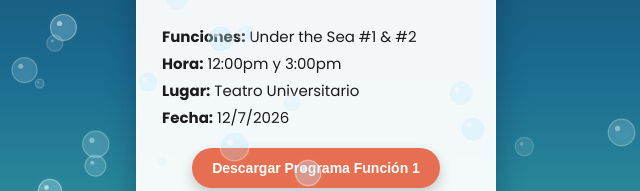
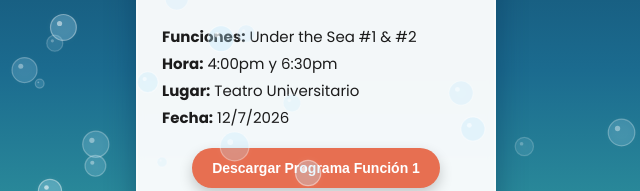
Before and after one commit to hummbertwo/SD-UndertheSea, a plain HTML site: page index.html in a window 1280 px wide. Shown: the part 330-521 px from the top of the page, 324-964 px from the left. Drawn offline with Linux system fonts and the light colour scheme.

Commit message:
hummber
hora

```diff
--- a/index.html
+++ b/index.html
@@ -16,7 +16,7 @@
       <img src="./img/instaflayer2.png" alt="Imagen Funcion" />
       <div class="ticket-details">
         <p><strong>Funciones:</strong> Under the Sea #1 & #2</p>
-        <p><strong>Hora:</strong> 12:00pm y 3:00pm</p>
+        <p><strong>Hora:</strong> 4:00pm y 6:30pm</p>
         <p><strong>Lugar:</strong> Teatro Universitario</p>
         <p><strong>Fecha:</strong> 12/7/2026</p>
       </div>
```
